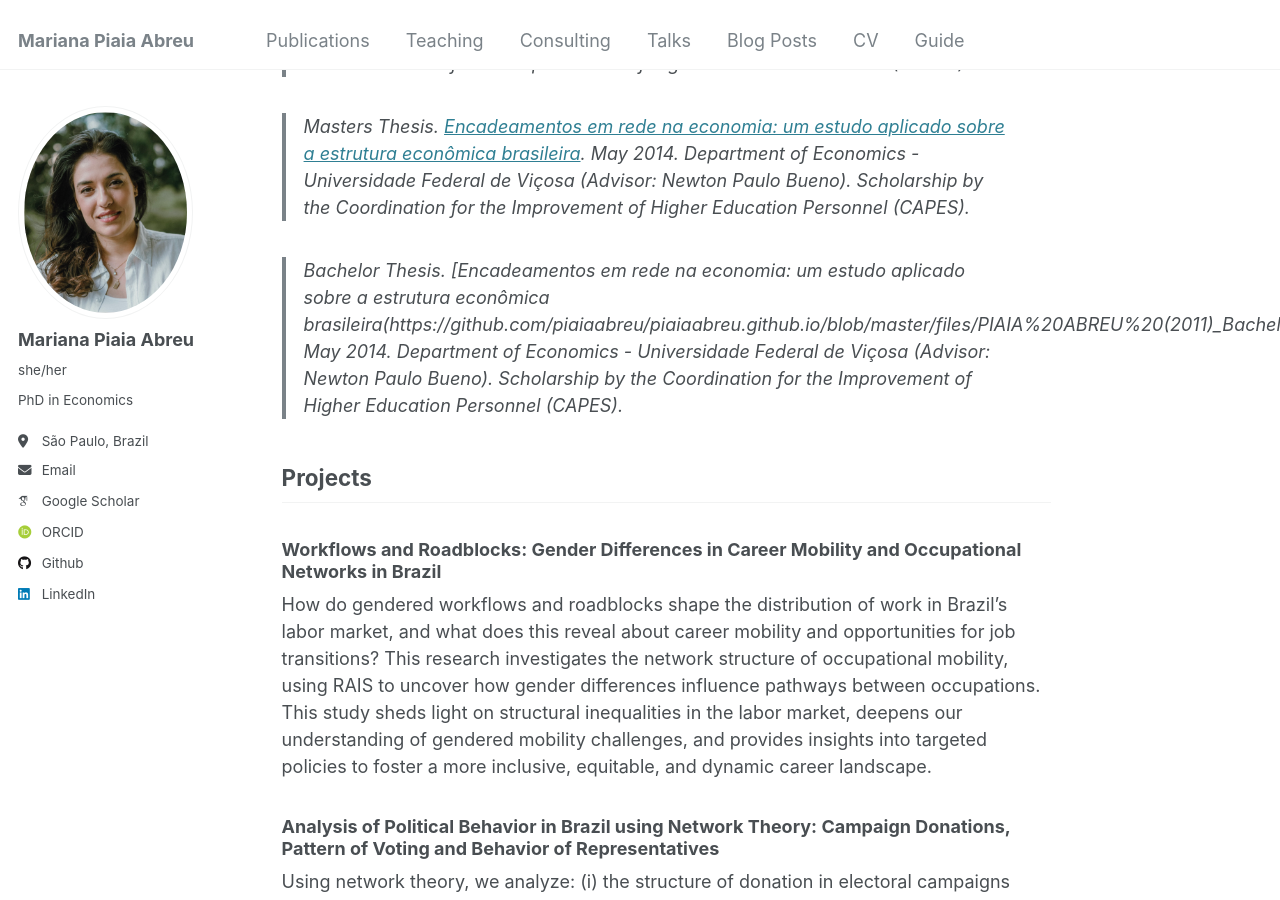
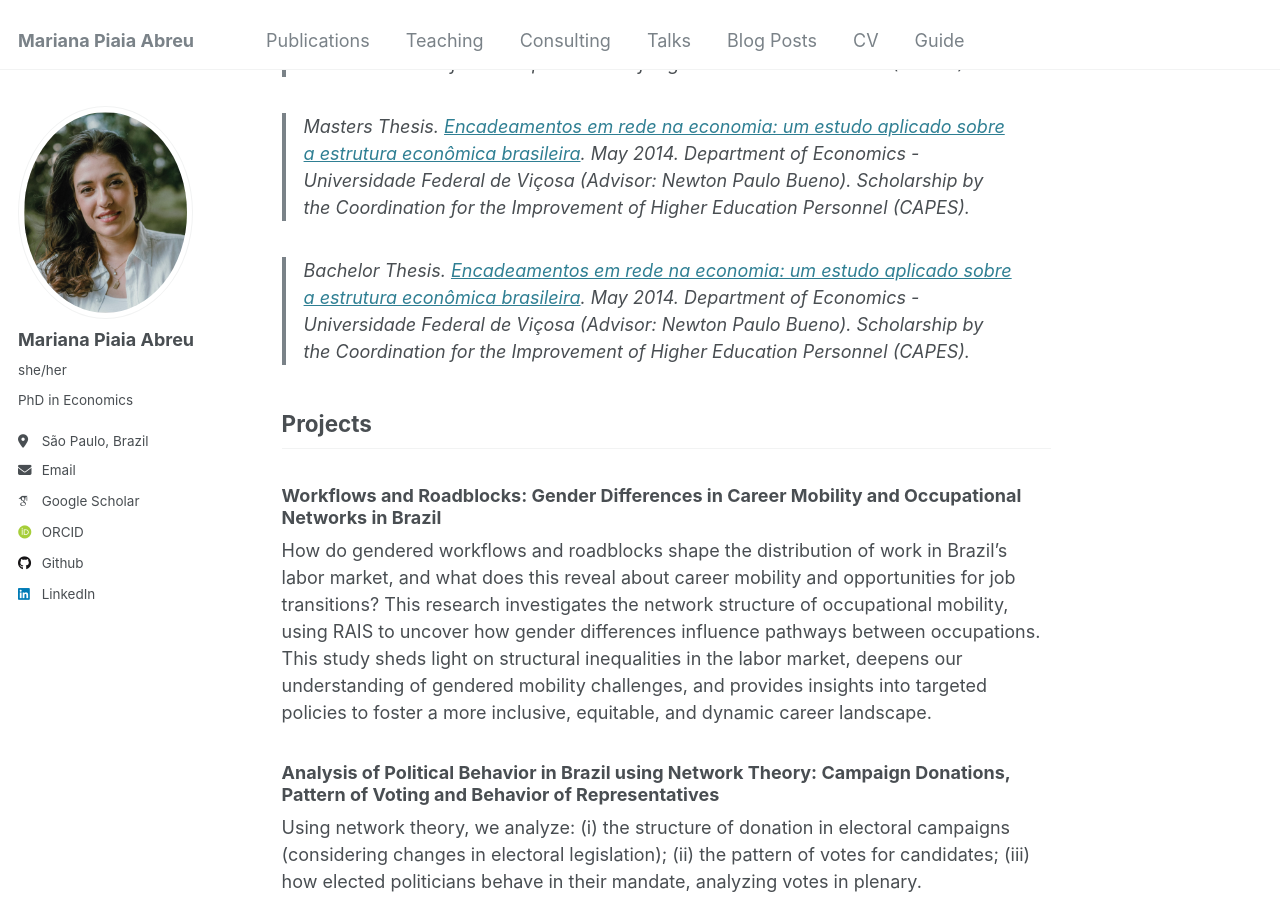
Before and after one commit to piaiaabreu/piaiaabreu.github.io, a Jekyll site: the page built from _pages/publications.md, in a window 1280 px wide and 900 px high, scrolled down 1032 px. Built offline with Jekyll 4.4.1, drawn with Linux system fonts in a browser that asks for light colours; some web fonts are replaced; part of the change alters nothing that is shown.

Commit message:
Update publications.md

```diff
--- a/_pages/publications.md
+++ b/_pages/publications.md
@@ -28,7 +28,7 @@ redirect_from:
 
 > _Masters Thesis_. [Encadeamentos em rede na economia: um estudo aplicado sobre a estrutura econômica brasileira](piaiaabreu.github.io/files/PIAIA-ABREU-(2014)_Masters-Thesis.pdf). May 2014. Department of Economics - Universidade Federal de Viçosa (Advisor: Newton Paulo Bueno). Scholarship by the Coordination for the Improvement of Higher Education Personnel (CAPES).
 
-> _Bachelor Thesis_. [Encadeamentos em rede na economia: um estudo aplicado sobre a estrutura econômica brasileira(https://github.com/piaiaabreu/piaiaabreu.github.io/blob/master/files/PIAIA%20ABREU%20(2011)_Bachelor%20Thesis.pdf). May 2014. Department of Economics - Universidade Federal de Viçosa (Advisor: Newton Paulo Bueno). Scholarship by the Coordination for the Improvement of Higher Education Personnel (CAPES).
+> _Bachelor Thesis_. [Encadeamentos em rede na economia: um estudo aplicado sobre a estrutura econômica brasileira](https://github.com/piaiaabreu/piaiaabreu.github.io/blob/master/files/PIAIA%20ABREU%20(2011)_Bachelor%20Thesis.pdf). May 2014. Department of Economics - Universidade Federal de Viçosa (Advisor: Newton Paulo Bueno). Scholarship by the Coordination for the Improvement of Higher Education Personnel (CAPES).
 
 
 ## Projects
```
